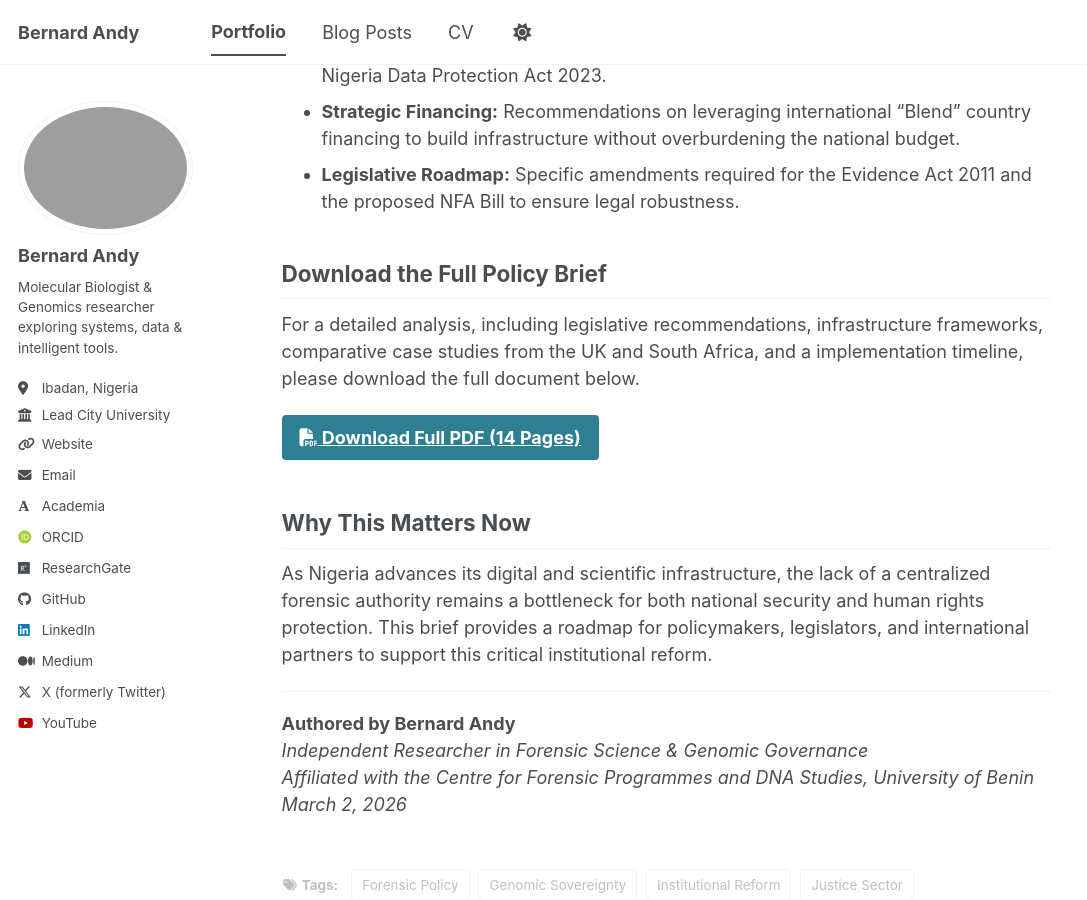
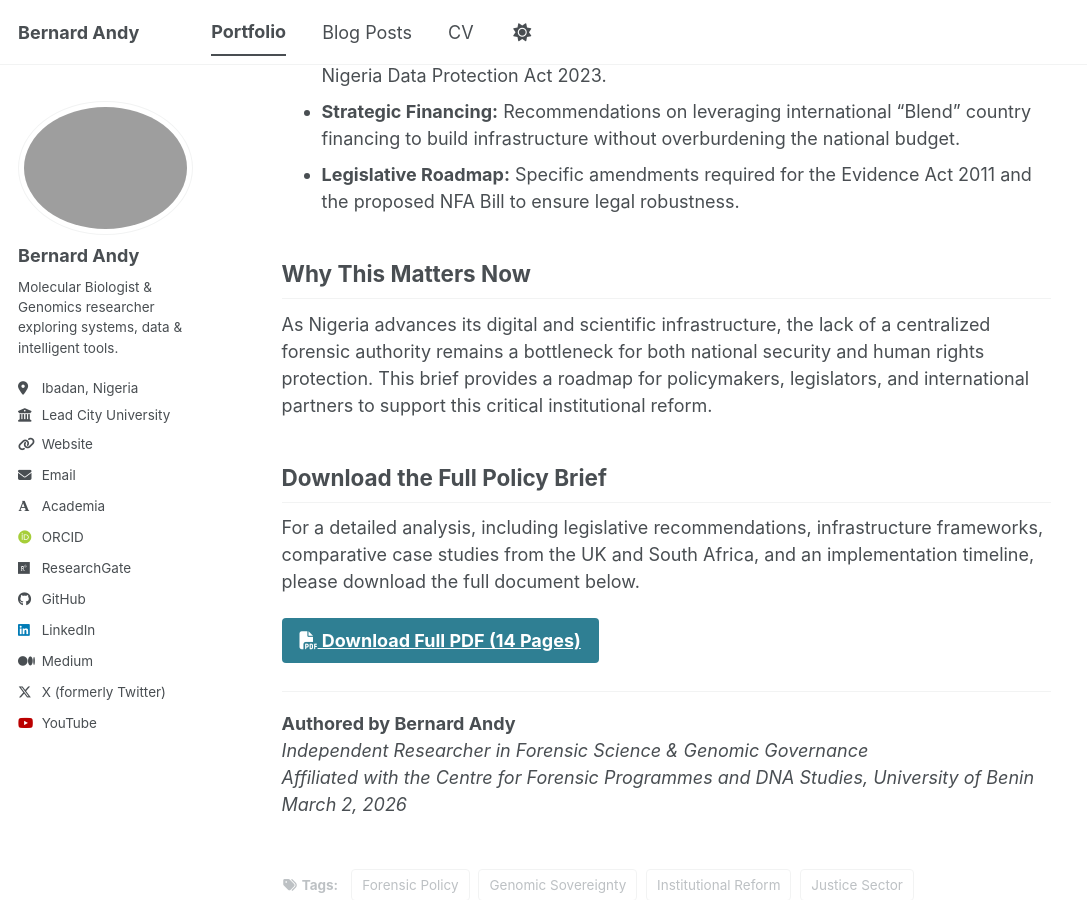
Before and after one commit to BernardAndy/BernardAndy.github.io, a Jekyll site: the page built from _portfolio/2026-03-02-national-forensic-agency.md, in a window 1280 px wide and 900 px high, scrolled down 988 px. Shown: the whole window, without its empty margins (0-1087 px from the left). Built offline with Jekyll 4.4.1, drawn with Linux system fonts in a browser that asks for light colours; some web fonts are replaced; a script bundle is joined from its source files by our own code; library files that are not in the unit come from our copies; some of the changed text lies outside the part shown.

```diff
--- a/_portfolio/2026-03-02-national-forensic-agency.md
+++ b/_portfolio/2026-03-02-national-forensic-agency.md
@@ -31,17 +32,17 @@ This 14-page policy brief argues for the urgent establishment of a **National Fo
 *   **Strategic Financing:** Recommendations on leveraging international "Blend" country financing to build infrastructure without overburdening the national budget.
 *   **Legislative Roadmap:** Specific amendments required for the Evidence Act 2011 and the proposed NFA Bill to ensure legal robustness.
 
+## Why This Matters Now
+
+As Nigeria advances its digital and scientific infrastructure, the lack of a centralized forensic authority remains a bottleneck for both national security and human rights protection. This brief provides a roadmap for policymakers, legislators, and international partners to support this critical institutional reform.
+
 ## Download the Full Policy Brief
 
-For a detailed analysis, including legislative recommendations, infrastructure frameworks, comparative case studies from the UK and South Africa, and a implementation timeline, please download the full document below.
+For a detailed analysis, including legislative recommendations, infrastructure frameworks, comparative case studies from the UK and South Africa, and an implementation timeline, please download the full document below.
 
 <a href="/files/National_Forensic_Agency_Policy_Brief.pdf" class="btn btn--primary btn--large">
   <i class="fas fa-file-pdf"></i> Download Full PDF (14 Pages)
 </a>
-
-## Why This Matters Now
-
-As Nigeria advances its digital and scientific infrastructure, the lack of a centralized forensic authority remains a bottleneck for both national security and human rights protection. This brief provides a roadmap for policymakers, legislators, and international partners to support this critical institutional reform.
 
 ---
 
```
Also changed, not shown: other parts of _portfolio/2026-03-02-national-forensic-agency.md (+3 -2 lines).
